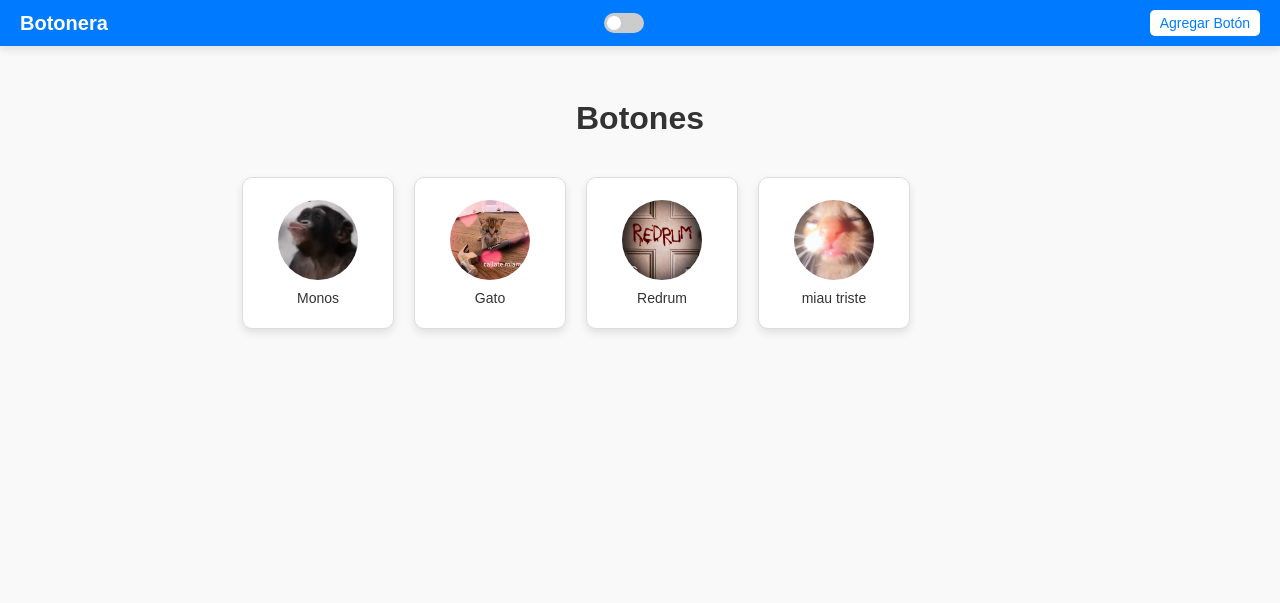
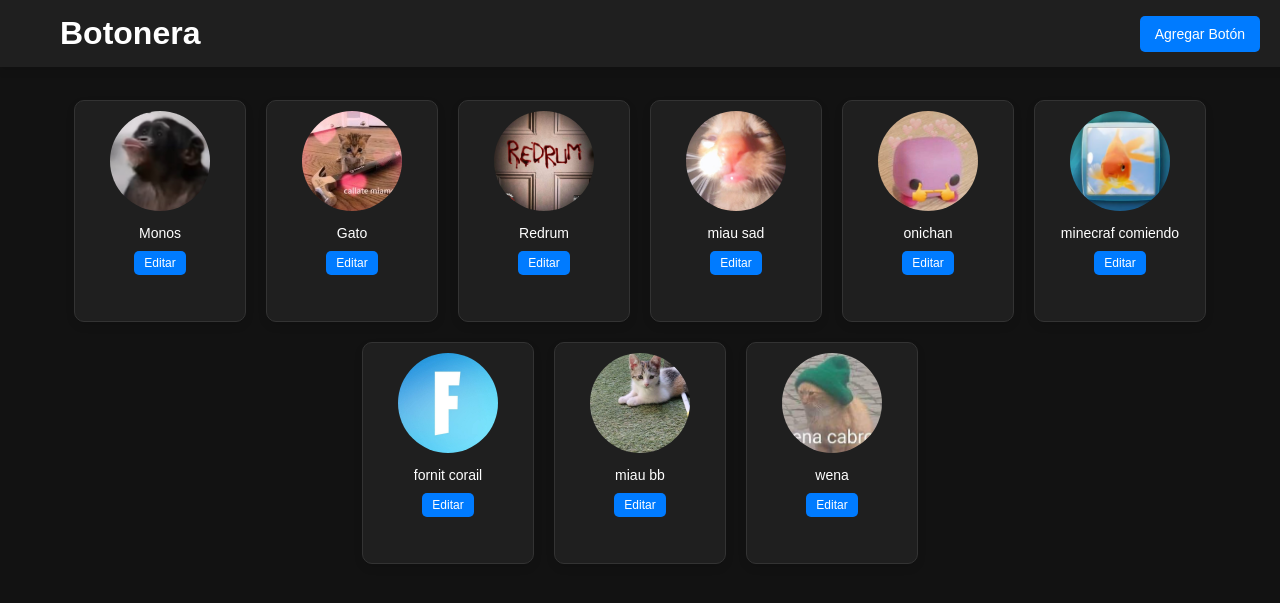
Before and after one commit to cdnexx/botonera, a Flask app: page / in a window 1280 px wide. Shown: the top 603 px of the page. Run offline with Flask 3, Linux system fonts and the light colour scheme.

Commit message:
Se añade opción de editar y eliminar

```diff
--- a/app.py
+++ b/app.py
@@ -1,4 +1,4 @@
-from flask import Flask, redirect, request, render_template
+from flask import Flask, redirect, request, render_template, jsonify
 import pygame
 import os
 import json
@@ -102,5 +102,61 @@ def upload_file():
     return redirect('/')
 
 
+@app.route('/edit/<int:audio_id>', methods=['POST'])
+def edit_audio(audio_id):
+    datos = cargar_datos()
+    audio = buscar_por_id(datos['files'], audio_id)
+
+    if not audio:
+        return jsonify({'error': 'Botón no encontrado'}), 404
+
+    new_name = request.form.get('audio_name')
+    new_image = request.files.get('image')
+
+    # Actualizar nombre
+    if new_name:
+        audio['name'] = new_name
+
+    # Actualizar imagen
+    if new_image and new_image.filename:
+        old_image_path = os.path.join(IMAGE_PATH, audio['img'])
+        if os.path.exists(old_image_path):
+            os.remove(old_image_path)
+
+        new_image_path = os.path.join(IMAGE_PATH, new_image.filename)
+        new_image.save(new_image_path)
+        audio['img'] = new_image.filename
+
+    save_audio_data(datos)
+    return redirect('/')
+
+
+@app.route('/delete/<int:audio_id>', methods=['GET'])
+def delete_audio(audio_id):
+    data = cargar_datos()  # Carga los datos del archivo JSON
+    # Encuentra el botón correspondiente
+    audio = buscar_por_id(data['files'], audio_id)
+
+    if not audio:
+        return jsonify({"error": "Botón no encontrado"}), 404
+
+    # Eliminar los archivos asociados
+    audio_path = os.path.join(AUDIO_PATH, audio['filename'])
+    image_path = os.path.join(IMAGE_PATH, audio['img'])
+
+    pygame.mixer.quit()
+
+    if os.path.exists(audio_path):
+        os.remove(audio_path)
+    if os.path.exists(image_path):
+        os.remove(image_path)
+
+    # Eliminar el botón del JSON
+    data['files'] = [file for file in data['files'] if file['id'] != audio_id]
+    save_audio_data(data)  # Guarda los datos actualizados
+
+    return redirect('/')  # Redirige a la página principal
+
+
 if __name__ == '__main__':
     app.run(debug=True)
--- a/static/css/styles.css
+++ b/static/css/styles.css
@@ -1,15 +1,16 @@
 /* General */
 body {
     font-family: Arial, sans-serif;
-    background-color: #f9f9f9;
+    background-color: #121212;
+    color: #ffffff;
     margin: 0;
     padding: 0;
 }
 
 h1 {
-    color: #333;
+    color: #ffffff;
     text-align: center;
-    margin: 100px 0 20px; /* Espacio suficiente para evitar superposición con el header */
+    margin: 0;
 }
 
 /* Header */
@@ -17,223 +18,258 @@ header {
     position: fixed;
     top: 0;
     width: 100%;
-    background-color: #007BFF;
+    background-color: #1f1f1f;
     color: white;
+    padding: 15px 20px;
     box-shadow: 0 4px 8px rgba(0, 0, 0, 0.1);
     z-index: 1000;
 }
 
 header .menu {
     display: flex;
-    justify-content: space-between;
+    justify-content: space-between; /* Asegura que el título y el botón estén en extremos opuestos */
     align-items: center;
-    padding: 10px 20px;
+    max-width: 1200px; /* Limita el ancho máximo del contenido */
+    margin: 0 auto; /* Centra el contenido horizontalmente */
 }
 
-header .menu h2 {
-    margin: 0;
-    font-size: 20px;
+.add-button {
+    background-color: #007BFF;
+    color: white;
+    border: none;
+    border-radius: 5px;
+    padding: 10px 15px;
+    cursor: pointer;
+    font-size: 14px;
+    transition: background 0.3s ease;
 }
 
-header .menu button {
-    background-color: white;
-    color: #007BFF;
-    border: none;
-    border-radius: 5px;
-    padding: 5px 10px;
-    cursor: pointer;
-    font-size: 14px;
+.add-button:hover {
+    background-color: #0056b3;
 }
 
-header .menu button:hover {
-    background-color: #f1f1f1;
-}
-
-/* Dropdown Menu */
+/* Dropdown */
 .dropdown {
+    display: none;
     position: absolute;
     top: 60px;
     right: 20px;
-    background-color: white;
-    border: 1px solid #ddd;
+    background-color: #1f1f1f;
+    border: 1px solid #333;
     border-radius: 5px;
-    box-shadow: 0 4px 8px rgba(0, 0, 0, 0.1);
-    display: none;
+    padding: 20px;
+    box-shadow: 0 4px 8px rgba(0, 0, 0, 0.2);
     width: 300px;
     z-index: 1000;
 }
 
-.dropdown.open {
+.dropdown label {
     display: block;
-}
-
-.dropdown form {
-    padding: 20px;
-    color: #333;
-    display: flex;
-    flex-direction: column;
-    gap: 15px; /* Espaciado entre los elementos del formulario */
-}
-
-.dropdown label {
-    color: #333; /* Color visible */
+    margin-bottom: 5px;
     font-weight: bold;
 }
 
 .dropdown input[type="file"],
 .dropdown input[type="text"] {
-    width: 100%; /* Asegura que los inputs ocupen todo el espacio disponible */
+    width: 100%;
     padding: 10px;
-    margin: 0; /* Elimina cualquier margen por defecto */
-    border: 1px solid #ccc;
+    margin-bottom: 15px;
+    border: 1px solid #555;
     border-radius: 5px;
-    font-size: 14px;
-    color: #333;
-    background-color: #f9f9f9;
-    box-sizing: border-box; /* Evita que el padding y el borde rompan el ancho */
+    color: white;
+    background-color: #333;
 }
 
 .dropdown button {
-    width: 100%; /* Botón a lo largo de todo el contenedor */
-    padding: 10px;
-    font-size: 16px;
-    background-color: #007BFF;
+    background-color: #28a745;
     color: white;
     border: none;
     border-radius: 5px;
+    padding: 10px 15px;
     cursor: pointer;
+    font-size: 14px;
     transition: background 0.3s ease;
+    width: 100%;
 }
 
 .dropdown button:hover {
-    background-color: #0056b3;
+    background-color: #218838;
 }
 
-/* Botones del contenedor */
+/* Contenedor principal */
 .container {
-    margin-top: 40px; /* Ajustar margen para evitar superposición con el header */
     display: flex;
     flex-wrap: wrap;
     justify-content: center;
     gap: 20px;
     width: 90%;
     max-width: 1200px;
+    margin: 100px auto 20px; /* Espaciado superior para evitar que se superponga con el header */
 }
 
-.container a {
+.button-container {
     display: flex;
     flex-direction: column;
     align-items: center;
-    justify-content: center;
-    text-decoration: none;
-    background-color: #fff;
-    border: 1px solid #ddd;
+    width: 150px;
+    height: 200px;
+    background-color: #1f1f1f;
+    border: 1px solid #333;
     border-radius: 10px;
-    width: 150px;
-    height: 150px;
+    padding: 10px;
     box-shadow: 0 4px 8px rgba(0, 0, 0, 0.1);
-    transition: transform 0.3s ease, box-shadow 0.3s ease;
+    text-align: center;
 }
 
-.container a:hover {
-    transform: translateY(-5px);
-    box-shadow: 0 8px 16px rgba(0, 0, 0, 0.2);
+.button-container img {
+    width: 100px;
+    height: 100px;
+    object-fit: cover;
+    border-radius: 50%;
+    margin-bottom: 10px;
 }
 
-.container img {
-    width: 80px;
-    height: 80px;
-    object-fit: cover;
-    margin-bottom: 10px;
-    border-radius: 50%;
+.button-container p {
+    margin: 0;
+    color: #ffffff;
+    font-size: 14px;
 }
 
-.container p {
-    font-size: 14px;
-    color: #333;
-    text-align: center;
-    margin: 0;
-}
-
-/* Estilo del switch */
-.theme-switch {
-    display: flex;
-    align-items: center;
-    position: relative;
-    width: 40px;
-    height: 20px;
-    margin-right: 10px;
-}
-
-.theme-switch input {
-    opacity: 0;
-    width: 0;
-    height: 0;
-}
-
-.theme-switch .slider {
-    position: absolute;
-    cursor: pointer;
-    top: 0;
-    left: 0;
-    right: 0;
-    bottom: 0;
-    background-color: #ccc;
-    border-radius: 20px;
-    transition: 0.4s;
-}
-
-.theme-switch input:checked + .slider {
-    background-color: #007BFF;
-}
-
-.theme-switch .slider::before {
-    position: absolute;
-    content: "";
-    height: 14px;
-    width: 14px;
-    left: 3px;
-    bottom: 3px;
-    background-color: white;
-    border-radius: 50%;
-    transition: 0.4s;
-}
-
-.theme-switch input:checked + .slider::before {
-    transform: translateX(20px);
-}
-
-/* Modo oscuro */
-body.dark-mode {
-    background-color: #121212;
+.button-link {
+    text-decoration: none;
     color: #ffffff;
 }
 
-body.dark-mode header {
-    background-color: #1f1f1f;
+.edit-button {
+    margin-top: 10px;
+    background-color: #007BFF;
     color: white;
+    border: none;
+    border-radius: 5px;
+    padding: 5px 10px;
+    cursor: pointer;
+    font-size: 12px;
+    transition: background 0.3s ease;
 }
 
-body.dark-mode .dropdown {
-    background-color: #1f1f1f;
-    border-color: #333;
-    color: white;
+.edit-button:hover {
+    background-color: #0056b3;
 }
 
-body.dark-mode .dropdown input[type="file"],
-body.dark-mode .dropdown input[type="text"] {
+/* Modal */
+.modal {
+    display: none;
+    position: fixed;
+    z-index: 1000;
+    left: 0;
+    top: 0;
+    width: 100%;
+    height: 100%;
+    overflow: auto;
+    background-color: rgba(0, 0, 0, 0.8);
+}
+
+.modal-content {
+    background-color: #1f1f1f;
+    margin: 15% auto;
+    padding: 20px;
+    border: 1px solid #333;
+    border-radius: 10px;
+    width: 400px;
+    color: white;
+    box-shadow: 0 4px 8px rgba(0, 0, 0, 0.5);
+    box-sizing: border-box; /* Asegura que padding no afecte el tamaño */
+}
+
+.modal-content h2 {
+    margin-top: 0;
+    text-align: center;
+}
+
+.modal-content label {
+    display: block;
+    margin-bottom: 10px;
+    font-weight: bold;
+}
+
+.modal-content form {
+    display: flex;
+    flex-direction: column;
+    align-items: stretch; /* Asegura que los elementos ocupen el mismo ancho */
+    gap: 10px; /* Espaciado uniforme */
+}
+
+.modal-content input[type="text"],
+.modal-content input[type="file"] {
+    width: 100%; /* Ocupa todo el ancho del contenedor */
+    padding: 10px;
+    border: 1px solid #555;
+    border-radius: 5px;
     background-color: #333;
     color: white;
-    border: 1px solid #555;
+    box-sizing: border-box; /* Incluye padding y bordes */
 }
 
-body.dark-mode .container a {
-    background-color: #1f1f1f;
-    border-color: #333;
+.modal-buttons {
+    display: flex;
+    justify-content: space-between; /* Alinea los botones a los extremos */
+    align-items: center;
+    margin-top: 10px;
 }
 
-body.dark-mode .container a:hover {
-    background-color: #333;
-    transform: translateY(-5px);
-    box-shadow: 0 8px 16px rgba(255, 255, 255, 0.2);
+.delete-link {
+    color: #dc3545;
+    text-decoration: none;
+    font-size: 14px;
+    cursor: pointer;
+    transition: color 0.3s ease;
 }
+
+
+.delete-link:hover {
+    color: #c82333;
+}
+
+.modal-content button {
+    padding: 10px 20px;
+    background-color: #28a745;
+    color: white;
+    font-size: 14px;
+    cursor: pointer;
+    border: none;
+    border-radius: 5px;
+    transition: background 0.3s ease;
+    width: auto; /* Ajusta el tamaño al contenido */
+    align-self: flex-end; /* Asegura que el botón "Guardar Cambios" esté alineado a la derecha */
+}
+
+
+
+.modal-content button:hover {
+    background-color: #218838;
+}
+
+.close {
+    color: white;
+    float: right;
+    font-size: 28px;
+    font-weight: bold;
+    cursor: pointer;
+}
+
+.close:hover {
+    color: #ccc;
+}
+
+.image-preview {
+    text-align: center;
+    margin-bottom: 15px;
+}
+
+.image-preview img {
+    width: 100px; /* Mantén un tamaño fijo consistente */
+    height: 100px; /* Asegura que el alto sea igual al ancho */
+    border-radius: 50%; /* Hace la imagen circular */
+    object-fit: cover; /* Asegura que la imagen no se deforme */
+    border: 2px solid #555; /* Opcional: borde para consistencia visual */
+}
--- a/templates/index.html
+++ b/templates/index.html
@@ -7,63 +7,153 @@
         <link rel="stylesheet" href="{{ url_for('static', filename='css/styles.css') }}">
     </head>
     <body>
-        <!-- Header con menú desplegable y switch -->
+        <!-- Header -->
         <header>
             <div class="menu">
-                <h2>Botonera</h2>
-                <label class="theme-switch">
-                    <input type="checkbox" onchange="toggleTheme()">
-                    <span class="slider"></span>
-                </label>
-                <button onclick="toggleDropdown()">Agregar Botón</button>
-            </div>
-            <div class="dropdown">
-                <form action="/upload" method="post" enctype="multipart/form-data">
-                    <label for="audio">Seleccionar audio:</label>
-                    <input type="file" id="audio" name="audio" accept="audio/*" required>
-                    <label for="image">Seleccionar imagen:</label>
-                    <input type="file" id="image" name="image" accept="image/*" required>
-                    <label for="audio_name">Nombre del botón:</label>
-                    <input type="text" id="audio_name" name="audio_name" placeholder="Escribe algo..." required>
-                    <button type="submit">Subir</button>
-                </form>
+                <h1>Botonera</h1>
+                <button onclick="openAddModal()" class="add-button">Agregar Botón</button>
             </div>
         </header>
 
-        <!-- Contenedor de botones -->
-        <h1>Botones</h1>
+        <!-- Contenedor principal -->
         <div class="container">
             {% for audio in audios %}
-            <a href='/play/{{audio['id']}}'>
-                <img src='{{ url_for('static', filename='images/' + audio["img"]) }}' alt="Imagen de {{audio['name']}}">
-                <p>{{ audio['name'] }}</p>
-            </a>
+            <div class="button-container">
+                <a href="/play/{{ audio['id'] }}" class="button-link">
+                    <img src="{{ url_for('static', filename='images/' + audio['img']) }}" alt="Imagen de {{ audio['name'] }}">
+                    <p>{{ audio['name'] }}</p>
+                </a>
+                <button class="edit-button"
+                        onclick="openModal({{ audio['id'] }}, '{{ audio['name']|escape }}', '{{ audio['img']|escape }}')">
+                    Editar
+                </button>
+            </div>
             {% endfor %}
         </div>
 
-        <!-- Scripts -->
+
+
+        <!-- Popup Modal -->
+        <div id="editModal" class="modal">
+            <div class="modal-content">
+                <span class="close" onclick="closeModal()">&times;</span>
+                <h2>Editar Botón</h2>
+                <!-- Contenedor para mostrar la imagen actual -->
+                <div class="image-preview">
+                    <img id="currentImage" src="" alt="Imagen actual" />
+                </div>
+                <form id="editForm" method="post" enctype="multipart/form-data">
+                    <label for="audio_name">Nuevo Nombre:</label>
+                    <input type="text" id="audio_name" name="audio_name" required>
+                    <label for="image">Nueva Imagen:</label>
+                    <input type="file" id="image" name="image" accept="image/*">
+                    <div class="modal-buttons">
+                        <!-- Enlace para eliminar -->
+                        <a href="#" id="deleteLink" class="delete-link">Eliminar</a>
+                        <button type="submit">Guardar Cambios</button>
+                    </div>
+                </form>
+            </div>
+        </div>
+
+        <!-- Modal para Agregar Botón -->
+        <div id="addModal" class="modal">
+            <div class="modal-content">
+                <span class="close" onclick="closeAddModal()">&times;</span>
+                <h2>Agregar Botón</h2>
+                <form action="/upload" method="post" enctype="multipart/form-data">
+                    <label for="audio">Seleccionar Audio:</label>
+                    <input type="file" id="audio" name="audio" accept="audio/*" required>
+                    <label for="image">Seleccionar Imagen:</label>
+                    <input type="file" id="image" name="image" accept="image/*" required>
+                    <label for="audio_name">Nombre del Botón:</label>
+                    <input type="text" id="audio_name" name="audio_name" placeholder="Escribe algo..." required>
+                    <div class="modal-buttons">
+                        <button type="submit">Crear Botón</button>
+                    </div>
+                </form>
+            </div>
+        </div>
+
+
+        <!-- Script -->
         <script>
-            // Función para alternar el menú desplegable
-            function toggleDropdown() {
-                const dropdown = document.querySelector('.dropdown');
-                dropdown.classList.toggle('open');
+            const editModal = document.getElementById("editModal");
+            const editForm = document.getElementById("editForm");
+            const deleteLink = document.getElementById("deleteLink");
+            const currentImage = document.getElementById("currentImage");
+            const audioNameInput = document.getElementById("audio_name");
+
+            function openModal(id, name, img) {
+                console.log("valores: ", id, name, img);
+
+                // Configura el nombre actual en el campo de texto
+                audioNameInput.value = name;
+
+                console.log(audioNameInput.value);
+
+
+                // Actualiza la imagen en la vista previa
+                currentImage.src = `/static/images/${img}`;
+                currentImage.alt = `Imagen de ${name}`;
+
+                // Actualiza las acciones del formulario
+                editForm.action = `/edit/${id}`;
+                deleteLink.href = `/delete/${id}`;
+
+                // Muestra el modal
+                editModal.style.display = "block";
             }
 
-            // Función para alternar entre temas claro y oscuro
-            function toggleTheme() {
-                const body = document.body;
-                body.classList.toggle('dark-mode');
-                const isDarkMode = body.classList.contains('dark-mode');
-                localStorage.setItem('theme', isDarkMode ? 'dark' : 'light');
+            function closeModal() {
+                // Oculta el modal
+                editModal.style.display = "none";
             }
 
-            // Cargar el tema guardado al cargar la página
-            window.onload = () => {
-                const savedTheme = localStorage.getItem('theme');
-                if (savedTheme === 'dark') {
-                    document.body.classList.add('dark-mode');
+            // Cierra el modal si se hace clic fuera del contenido
+            window.onclick = function (event) {
+                if (event.target === editModal) {
+                    closeModal();
                 }
             };
         </script>
+        <script>
+            const dropdown = document.getElementById("dropdown");
+
+            function toggleDropdown() {
+                // Alterna la visibilidad del formulario
+                if (dropdown.style.display === "block") {
+                    dropdown.style.display = "none";
+                } else {
+                    dropdown.style.display = "block";
+                }
+            }
+
+            // Cierra el dropdown si se hace clic fuera de él
+            window.onclick = function (event) {
+                if (event.target !== dropdown && !dropdown.contains(event.target) && event.target.className !== "add-button") {
+                    dropdown.style.display = "none";
+                }
+            };
+        </script>
+        <script>
+            const addModal = document.getElementById("addModal");
+
+            function openAddModal() {
+                addModal.style.display = "block"; // Muestra el modal
+            }
+
+            function closeAddModal() {
+                addModal.style.display = "none"; // Oculta el modal
+            }
+
+            // Cierra el modal si se hace clic fuera del contenido
+            window.onclick = function (event) {
+                if (event.target === addModal) {
+                    closeAddModal();
+                }
+            };
+        </script>
+
     </body>
 </html>
```
Also changed, not shown: files.json (+31 -1 lines), static/images/6dcb37b4-daee-4cd1-9189-99b1205ff875.jpg (added), static/images/IMG-20240316-WA0026.jpg (added), static/images/Screenshot_5.png (added), static/images/imagen_2024-12-02_031531142.png (added), static/images/images.jpg (added), 5 other files.
